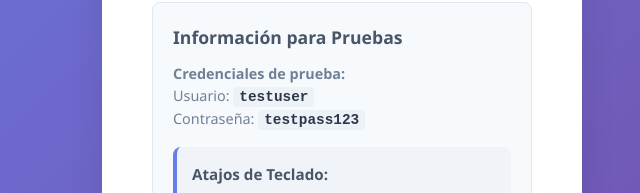
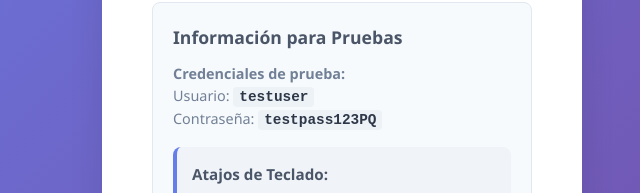
Before and after one commit to dmelchor24/website-login, a plain HTML site: page index.html in a window 1280 px wide. Shown: the part 499-692 px from the top of the page, 298-938 px from the left. Drawn offline with Linux system fonts and the light colour scheme.

Commit message:
fix: Creacion de test, ci con GitHub Actions

```diff
--- a/index.html
+++ b/index.html
@@ -132,7 +132,7 @@
                 <p id="test-credentials" data-testid="test-credentials">
                     <strong>Credenciales de prueba:</strong><br>
                     Usuario: <code id="test-username" data-testid="test-username">testuser</code><br>
-                    Contraseña: <code id="test-password" data-testid="test-password">testpass123</code>
+                    Contraseña: <code id="test-password" data-testid="test-password">testpass123PQ</code>
                 </p>
                 <!-- Información sobre atajos de teclado disponibles -->
                 <div class="keyboard-shortcuts" id="keyboard-shortcuts" data-testid="keyboard-shortcuts">
```
Also changed, not shown: 2 other files.
